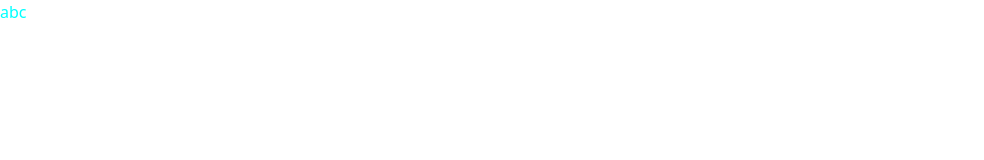
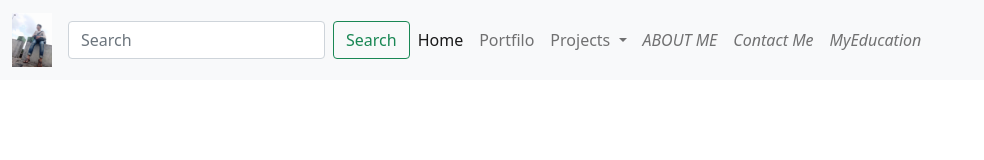
Before and after one commit to Konay812020/Portfilio, a plain HTML site: page index.html in a window 1280 px wide. Shown: the whole page, without its empty margins (0-984 px from the left). Drawn offline with nearby package versions, Linux system fonts and the light colour scheme.

Commit message:
adding navbar

```diff
--- a/css/style.css
+++ b/css/style.css
@@ -1,3 +1,10 @@
-p {
-  color: aqua;
+.body {
+  background-color: aquamarine;
 }
+.logos {
+  width: 40px;
+}
+
+.headers {
+  background-color: darkgrey;
+}
--- a/index.html
+++ b/index.html
@@ -14,7 +14,87 @@
     />
   </head>
   <body>
-    <p>abc</p>
+    <!-- Start header section -->
+    <section>
+      <nav class="navbar navbar-expand-md navbar-light bg-light headers">
+        <div class="container-fluid">
+          <img
+            src="./assets/img/logo/my.jpeg"
+            class="navbar-brand logos ml-5"
+            alt="logo"
+          />
+          <form class="d-flex mr-5">
+            <input
+              class="form-control me-2"
+              type="search"
+              placeholder="Search"
+              aria-label="Search"
+            />
+            <button class="btn btn-outline-success" type="submit">
+              Search
+            </button>
+          </form>
+          <button
+            class="navbar-toggler"
+            type="button"
+            data-bs-toggle="collapse"
+            data-bs-target="#navbarSupportedContent"
+            aria-controls="navbarSupportedContent"
+            aria-expanded="false"
+            aria-label="Toggle navigation"
+          >
+            <span class="navbar-toggler-icon"></span>
+          </button>
+
+          <div
+            class="collapse navbar-collapse d-flex justify-content-end"
+            id="navbarSupportedContent"
+          >
+            <ul class="navbar-nav me-auto mb-2 mb-lg-0">
+              <li class="nav-item">
+                <a class="nav-link active" aria-current="page" href="#">Home</a>
+              </li>
+              <li class="nav-item">
+                <a class="nav-link" href="#">Portfilo</a>
+              </li>
+              <li class="nav-item dropdown">
+                <a
+                  class="nav-link dropdown-toggle"
+                  href="#"
+                  id="navbarDropdown"
+                  role="button"
+                  data-bs-toggle="dropdown"
+                  aria-expanded="false"
+                >
+                  Projects
+                </a>
+                <ul class="dropdown-menu" aria-labelledby="navbarDropdown">
+                  <li><a class="dropdown-item" href="#">BCJ Project</a></li>
+                  <li><a class="dropdown-item" href="#">Backend-Project</a></li>
+                  <li>
+                    <a class="dropdown-item" href="#">Database Project</a>
+                  </li>
+                  <li><hr class="dropdown-divider" /></li>
+                  <li>
+                    <a class="dropdown-item" href="#">Freelance Project</a>
+                  </li>
+                </ul>
+              </li>
+              <li class="nav-item">
+                <a class="nav-link" href="#"><i>ABOUT ME</i> </a>
+              </li>
+              <li class="nav-item">
+                <a class="nav-link" href="#"><i>Contact Me</i> </a>
+              </li>
+              <li class="nav-item">
+                <a class="nav-link" href="#"><i>MyEducation</i> </a>
+              </li>
+            </ul>
+          </div>
+        </div>
+      </nav>
+    </section>
+    <!-- End header Section -->
 
     <script
       src="https://cdn.jsdelivr.net/npm/bootstrap@5.0.2/dist/js/bootstrap.min.js"
```
Also changed, not shown: assets/img/logo/my.jpeg (added).
